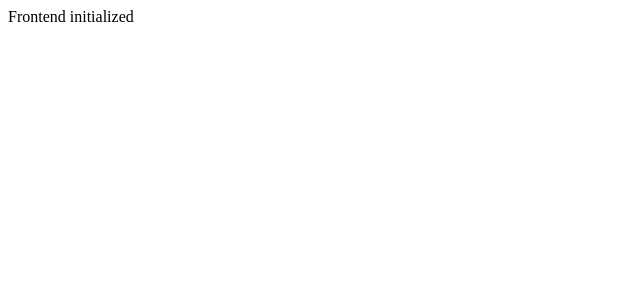
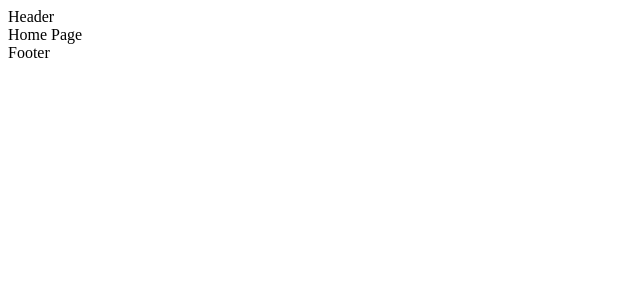
Before and after one commit to yunjj92/HOME, a React app in the folder frontend/: page / in a window 1280 px wide. Shown: the top 300 px of the page, without its empty margins (0-640 px from the left). Built offline with nearby package versions, Linux system fonts and the light colour scheme; the HTML template or start-up script is replaced by a standard one.

Commit message:
프론트엔드 기본 구성 설정완료(Router, Layout 뼈대까지만)

```diff
--- a/frontend/package.json
+++ b/frontend/package.json
@@ -11,7 +11,8 @@
   },
   "dependencies": {
     "react": "^19.2.0",
-    "react-dom": "^19.2.0"
+    "react-dom": "^19.2.0",
+    "react-router-dom": "^7.13.1"
   },
   "devDependencies": {
     "@eslint/js": "^9.39.1",
--- /dev/null
+++ b/frontend/src/layouts/MainLayout.tsx
@@ -0,0 +1,13 @@
+import { Outlet } from "react-router-dom";
+
+export function MainLayout() {
+    return (
+        <div>
+            <header>Header</header>
+            <main>
+                <Outlet />
+            </main>
+            <footer>Footer</footer>
+        </div>
+    );
+}
--- a/frontend/src/main.tsx
+++ b/frontend/src/main.tsx
@@ -1,8 +1,18 @@
-import { StrictMode } from 'react'
-import { createRoot } from 'react-dom/client'
+import { StrictMode } from 'react';
+import { createRoot } from 'react-dom/client';
+import { BrowserRouter, Routes, Route } from 'react-router-dom';
+
+import { MainLayout } from './layouts/MainLayout';
+import { HomeView } from './views/HomeView';
 
 createRoot(document.getElementById('root')!).render(
   <StrictMode>
-    <div>Frontend initialized</div>
-  </StrictMode>,
-)
+    <BrowserRouter>
+      <Routes>
+        <Route element={<MainLayout />}>
+          <Route path='/' element={<HomeView />} />
+        </Route>
+      </Routes>
+    </BrowserRouter>
+  </StrictMode>
+);
--- /dev/null
+++ b/frontend/src/views/HomeView.tsx
@@ -0,0 +1,3 @@
+export function HomeView() {
+  return <div>Home Page</div>;
+}
```
Also changed, not shown: 1 other file (tests, documents, lock files or other folders).
